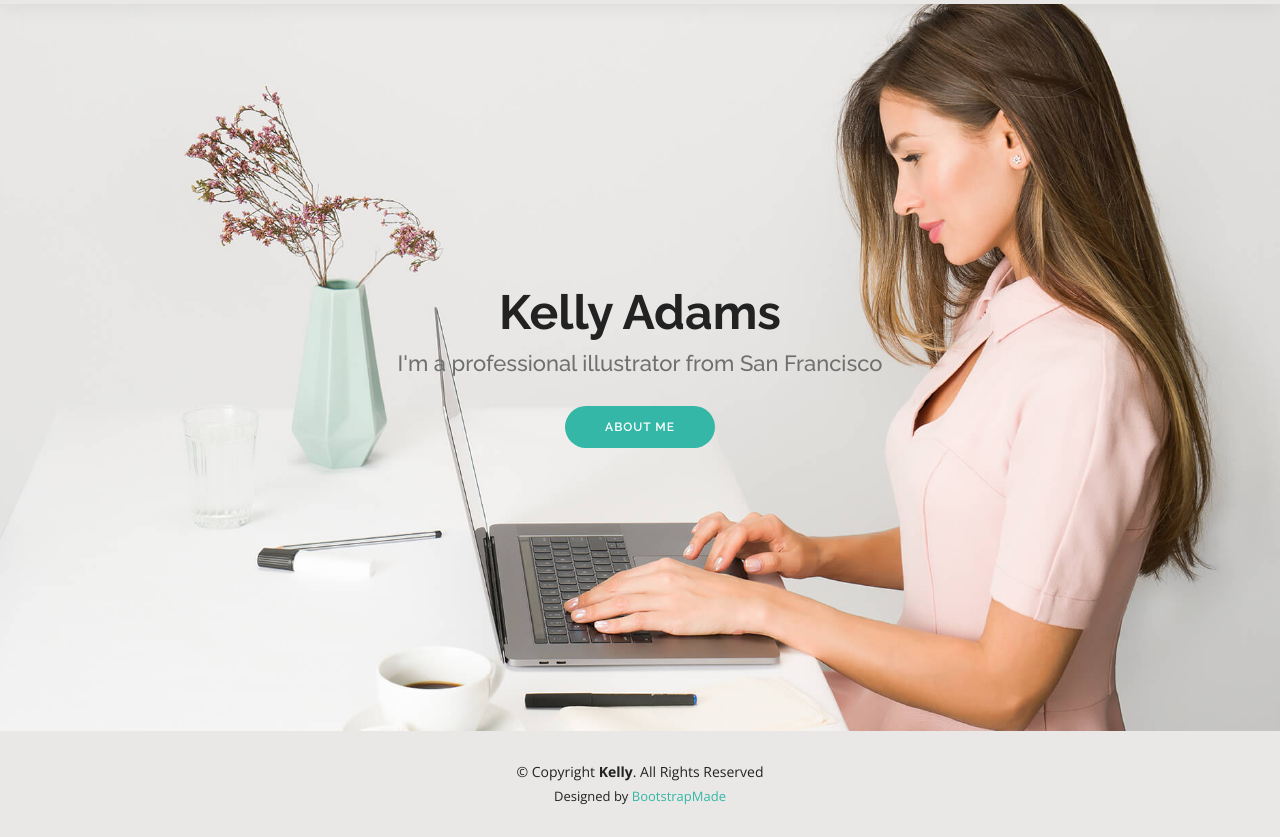
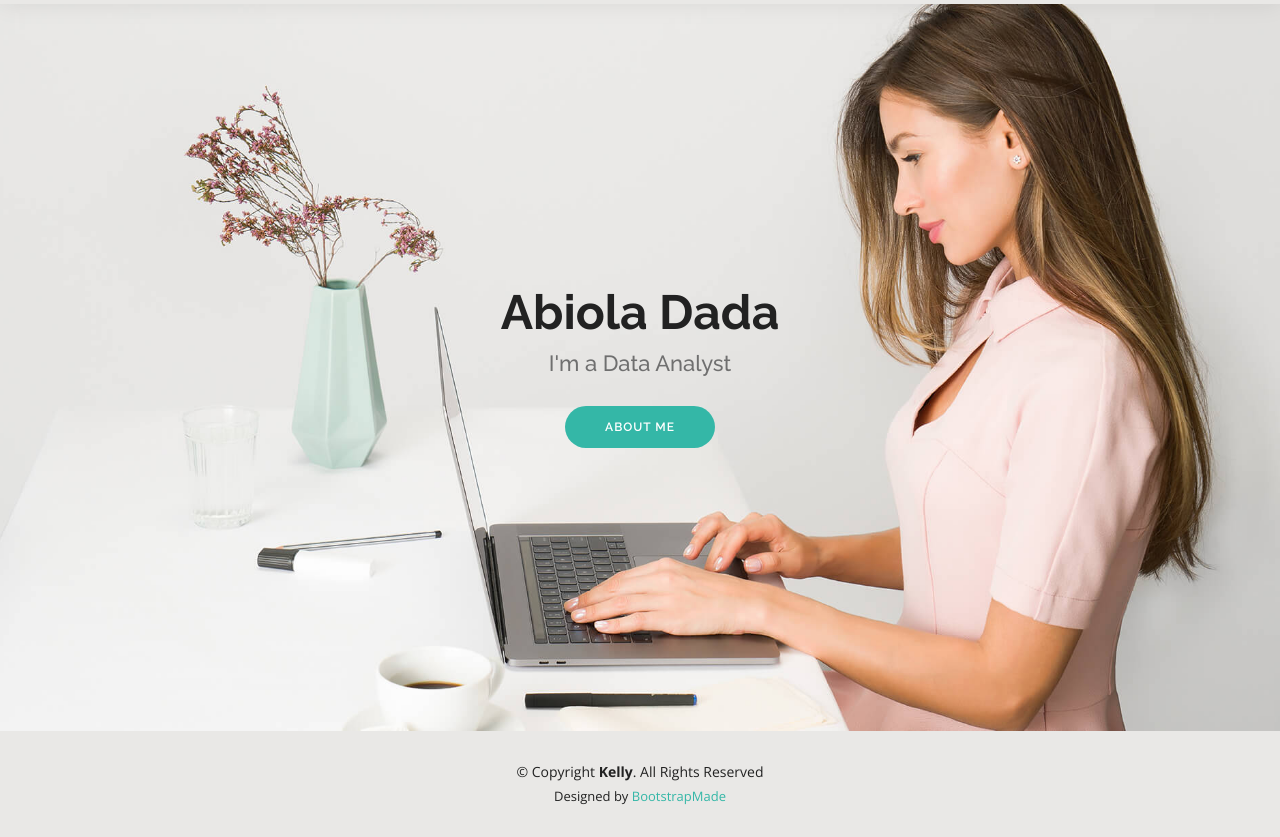
Before and after one commit to Abiola980/abiola_portfolio, a plain HTML site: page index.html in a window 1280 px wide. Shown: the part 69-906 px from the top of the page. Drawn offline with nearby package versions, Linux system fonts and the light colour scheme.

Commit message:
Update index.html

```diff
--- a/index.html
+++ b/index.html
@@ -72,8 +72,8 @@
   <!-- ======= Hero Section ======= -->
   <section id="hero" class="d-flex align-items-center">
     <div class="container d-flex flex-column align-items-center" data-aos="zoom-in" data-aos-delay="100">
-      <h1>Kelly Adams</h1>
-      <h2>I'm a professional illustrator from San Francisco</h2>
+      <h1>Abiola Dada</h1>
+      <h2>I'm a Data Analyst</h2>
       <a href="about.html" class="btn-about">About Me</a>
     </div>
   </section><!-- End Hero -->
```
